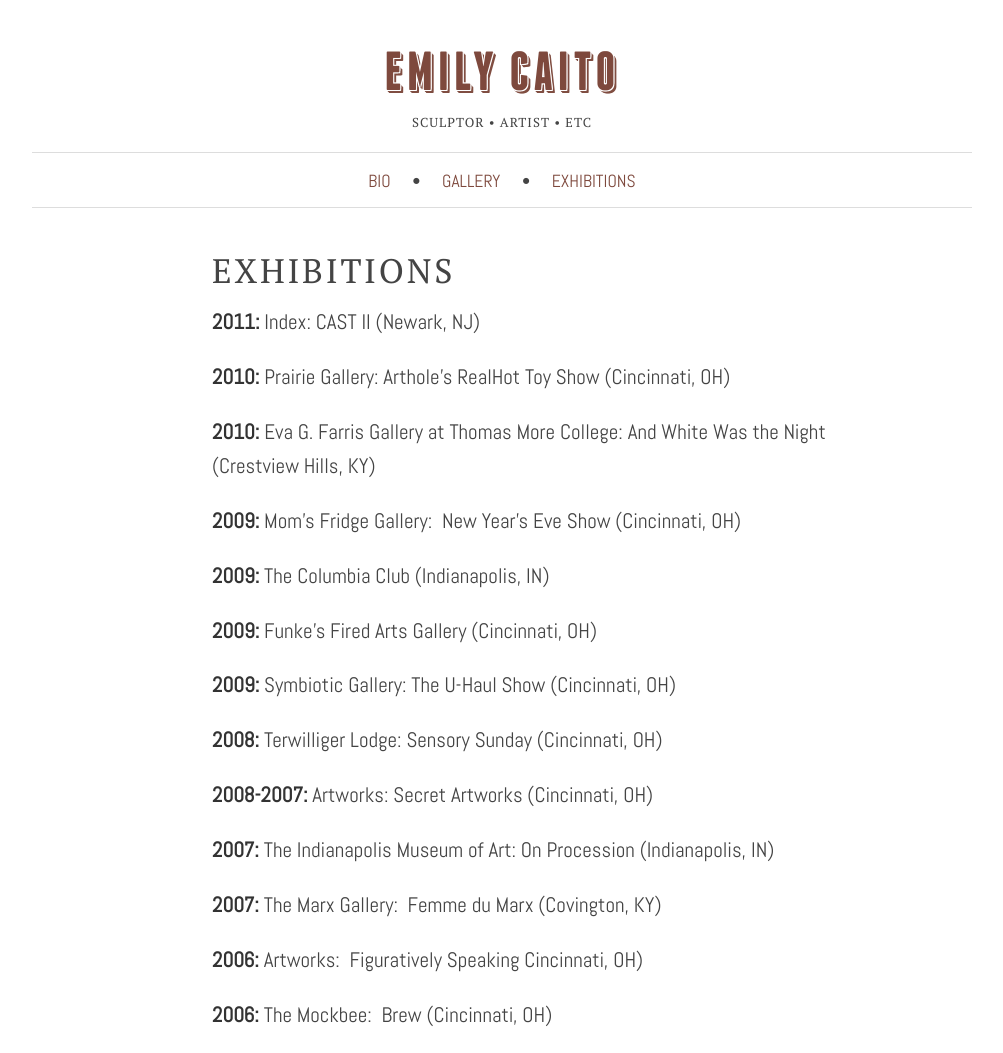
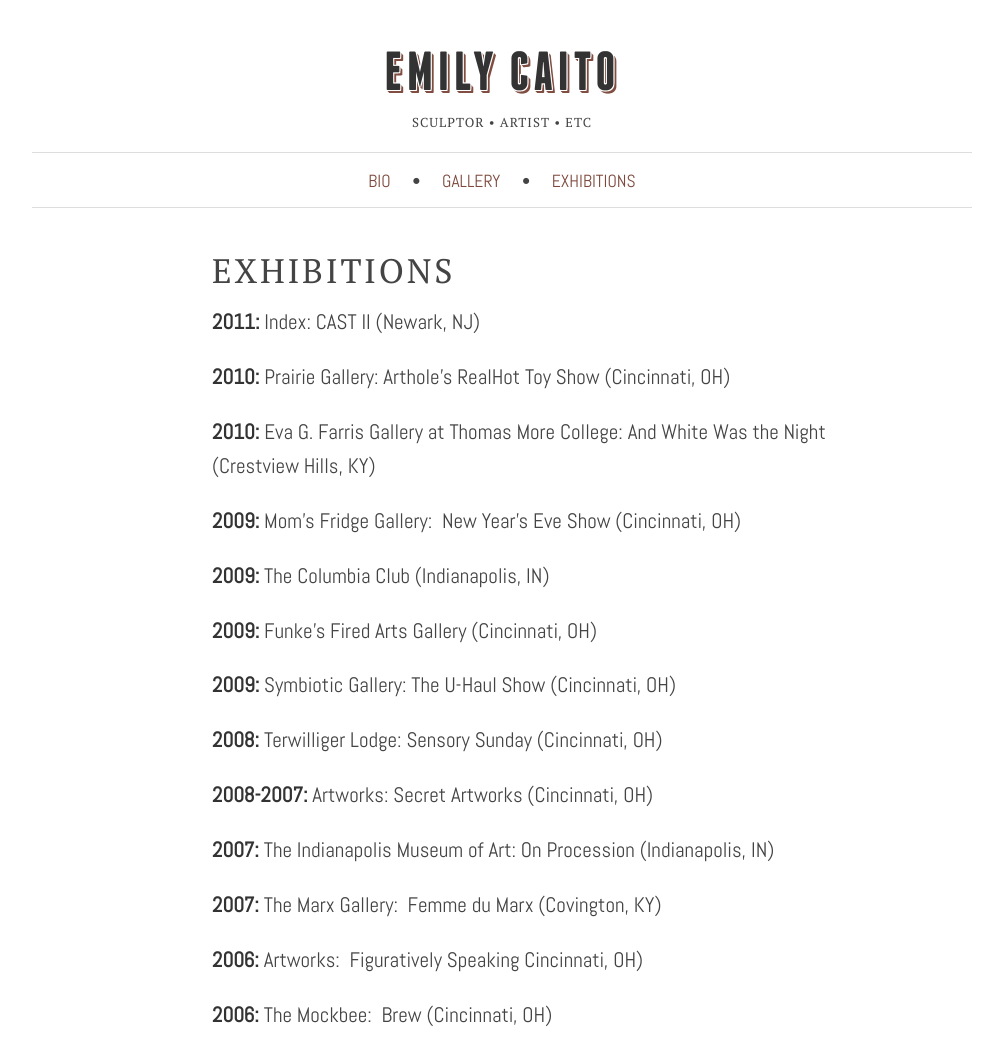
Before and after one commit to emilycaito/emilycaito.github.io, a Jekyll site: the page built from exhibitions/index.md, in a window 1280 px wide. Shown: the whole page, without its empty margins (138-1141 px from the left). Built offline with Jekyll 4.4.1, drawn with Linux system fonts in a browser that asks for light colours; some web fonts are replaced; Markdown is read by kramdown in place of the engine named in the settings; the list of posts is cut into pages by our own code.

Commit message:
Changed logo to match original.

```diff
--- a/_sass/main.scss
+++ b/_sass/main.scss
@@ -17,7 +17,7 @@ header {
 header h1{
 	text-shadow: #fff 1px 1px 0px, #fff -1px -1px 0px, #fff -1px 1px 0px, #fff 1px -1px 0px, #804e42 1px 1px 0, #804e42 1px 2px 0, #804e42 2px 2px 0, #804e42 2px 3px 0, #804e42 3px 3px 0;
 	text-align: center;
-	color: $red;
+	color: #333;
 	font-family: 'FranchiseRegular', 'Helvetica Neue', Arial, sans-serif;
 	letter-spacing: 0.08em;
 }
--- a/css/main.css
+++ b/css/main.css
@@ -1636,7 +1636,7 @@ header {
 header h1 {
   text-shadow: white 1px 1px 0px, white -1px -1px 0px, white -1px 1px 0px, white 1px -1px 0px, #804e42 1px 1px 0, #804e42 1px 2px 0, #804e42 2px 2px 0, #804e42 2px 3px 0, #804e42 3px 3px 0;
   text-align: center;
-  color: #7e493d;
+  color: #333;
   font-family: 'FranchiseRegular', 'Helvetica Neue', Arial, sans-serif;
   letter-spacing: 0.08em;
 }
```
